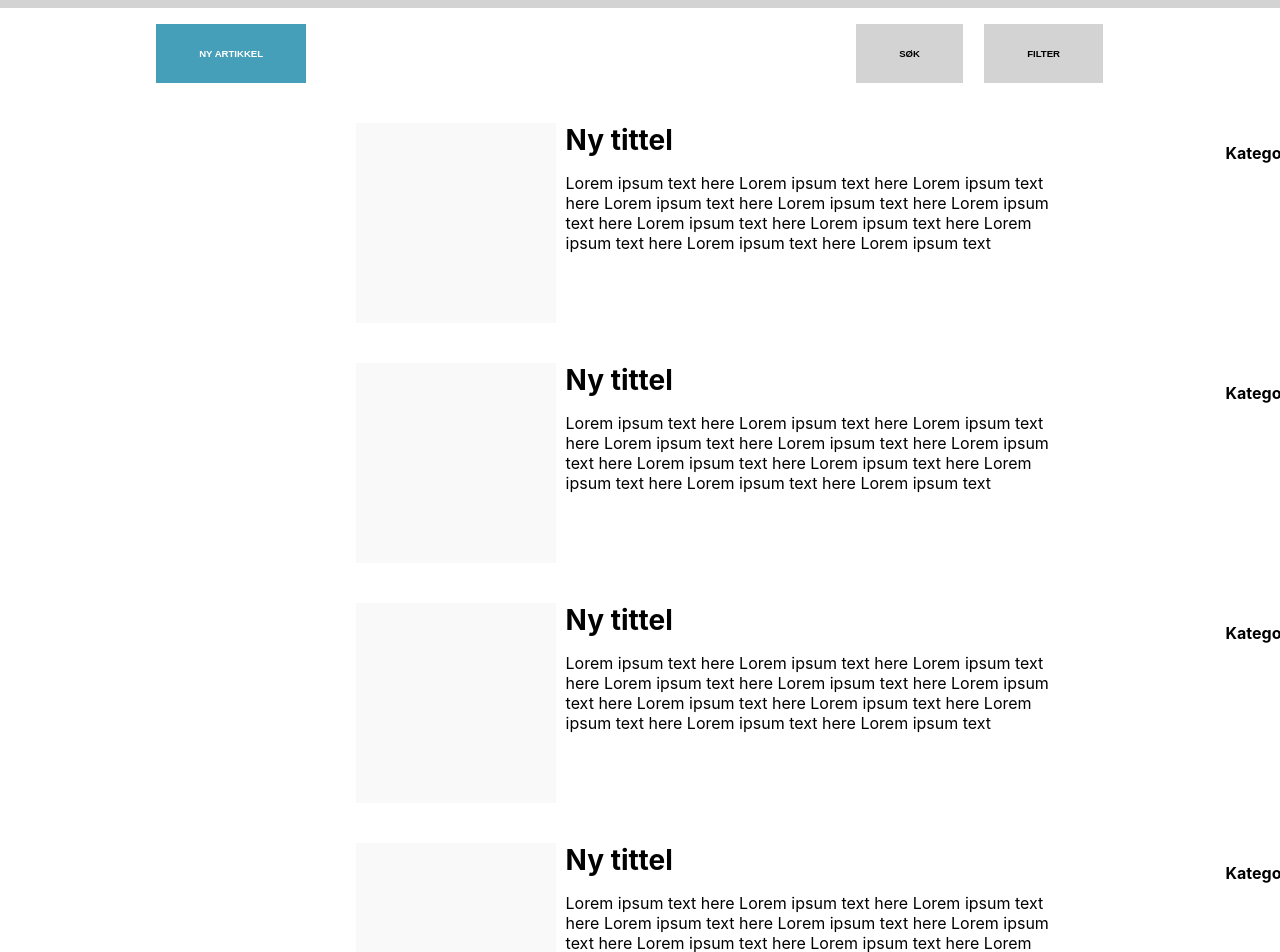
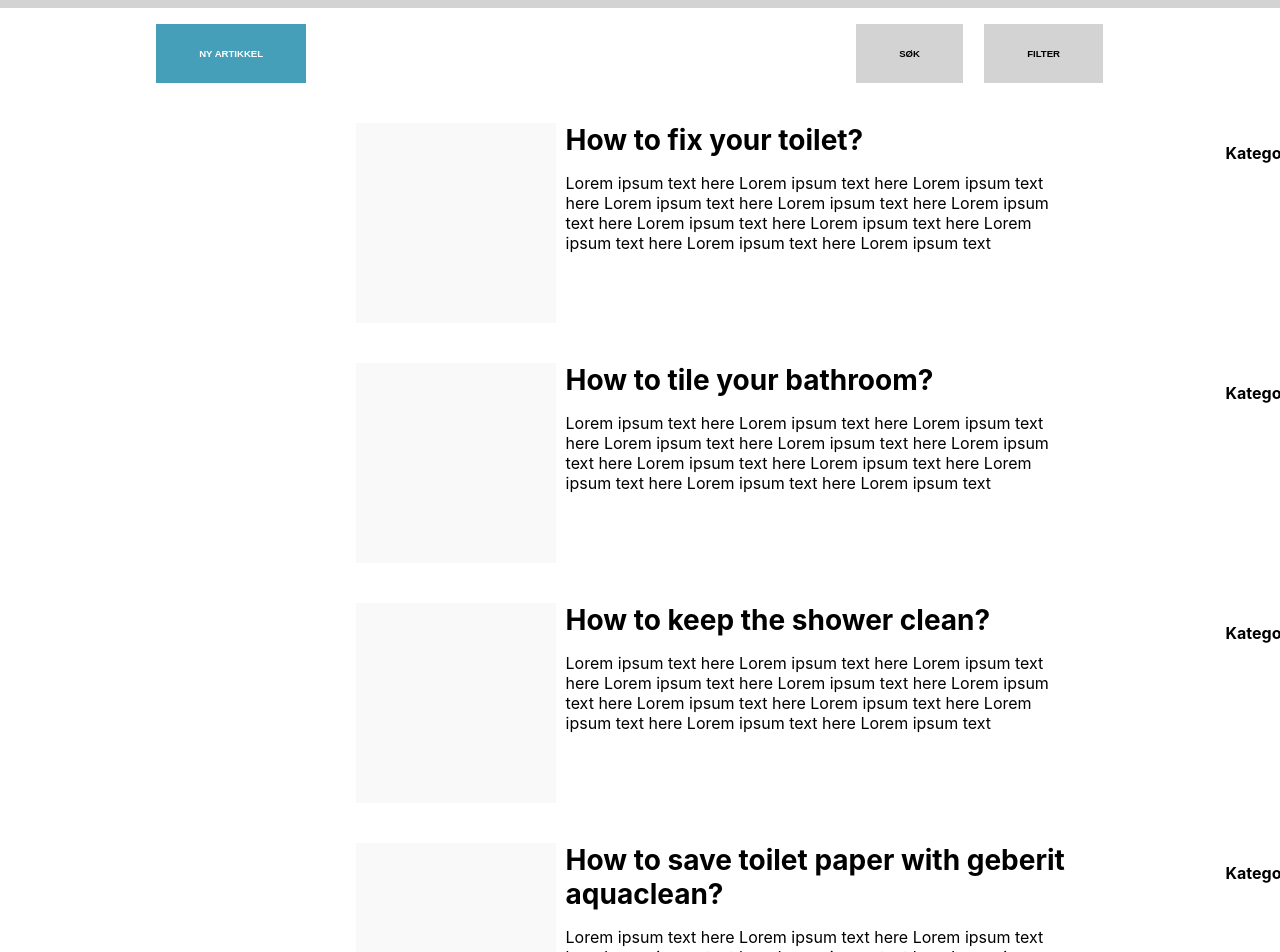
Before and after one commit to blendimaliqi/Fullstack-React-Webpage, a React app in the folder client/: page /fagartikler in a window 1280 px wide. Shown: the part 360-1312 px from the top of the page. Built offline with nearby package versions, Linux system fonts and the light colour scheme.

Commit message:
Fiksa navigering fra spesifikk artikkel til riktig "detaljvisning" (URL som inkluderer id fra artikkel)

```diff
--- a/client/src/components/Fagartikler/ArticleItem.jsx
+++ b/client/src/components/Fagartikler/ArticleItem.jsx
@@ -1,34 +1,33 @@
-import React from 'react'
-import { useState, useEffect } from 'react';
+import React, { useState, useEffect } from 'react';
+import { withRouter } from 'react-router-dom';
+
 import styled from 'styled-components';
 
-const ArtikkelPhoto = styled.section `
+const ArtikkelPhoto = styled.section`
   width: 200px;
   height: 200px;
-    background-color: #F9F9F9;
-
+  background-color: #f9f9f9;
 `;
 
-const Container = styled.section `
+const Container = styled.section`
   display: grid;
   grid-template-columns: 1fr 2fr;
   margin-left: 23rem;
 `;
 
-const ContainerAll = styled.section `
+const ContainerAll = styled.section`
   display: grid;
   grid-template-columns: 1fr 1fr;
   margin-top: 40px;
-
 `;
 
-const CategoryContainer = styled.h1 `
+const CategoryContainer = styled.h1`
   margin-top: 20px;
   font-size: 1em;
   margin-left: 10rem;
 `;
 
-const Header = styled.h1 `
+const Header = styled.h1`
   font-size: 28px;
   font-weight: bolder;
   margin-top: 0;
@@ -36,7 +35,7 @@ const Header = styled.h1 `
   margin-left: 10px;
 `;
 
-const Paragraph = styled.p `
+const Paragraph = styled.p`
   margin-left: 10px;
   width: 500px;
   /* kodesnutt under for å begrense tekst i paragraf hentet fra : https://stackoverflow.com/questions/21447269/how-to-limit-the-length-of-text-in-a-paragraph/21447588
@@ -47,17 +46,14 @@ const Paragraph = styled.p `
     */
 `;
 
+export const ArticleItem = ({ id, title, text, history }) => {
+  const handleSelect = (e) => {
+    console.log(e.target.value);
+  };
 
-export const ArticleItem = ({title, text}) => {
+  const [category, setCategory] = useState('Kategori');
 
-    const handleSelect = (e) => {
-        console.log(e.target.value)
-    }
-
-
-    const [category, setCategory] = useState("Kategori");
-
-    /*const select = () => {
+  /* const select = () => {
         setCategory((
             <select onChange={handleSelect} value="Kategori">
                 <option>
@@ -84,8 +80,7 @@ export const ArticleItem = ({title, text}) => {
 
   return (
     <>
-        <ContainerAll>
-
+      <ContainerAll onClick={() => history.push(`fagartikler/${id}`)}>
         <Container>
           <ArtikkelPhoto />
           <section>
@@ -93,13 +88,10 @@ export const ArticleItem = ({title, text}) => {
             <Paragraph>{text}</Paragraph>
           </section>
         </Container>
-         <CategoryContainer>
-            {category}
-         </CategoryContainer>
-
+        <CategoryContainer>{category}</CategoryContainer>
       </ContainerAll>
     </>
-    )
+  );
 };
 
-export default ArticleItem;
+export default withRouter(ArticleItem);
--- a/client/src/components/Fagartikler/Fagartikler.jsx
+++ b/client/src/components/Fagartikler/Fagartikler.jsx
@@ -1,22 +1,20 @@
-import React from 'react'
+import React, { useState, useEffect } from 'react';
 import { withRouter } from 'react-router-dom';
 import styled from 'styled-components';
 import Banner from '../Banner';
 import Artikkel from './ArticleItem';
 
-
-
-const PageContainer = styled.section `
+const PageContainer = styled.section`
   display: flex;
   justify-content: center;
 `;
 
-const SearchAndFilterContainer = styled.section `
+const SearchAndFilterContainer = styled.section`
   display: flex;
   justify-content: flex-end;
 `;
 
-const SearchAndFilterButton = styled.button `
+const SearchAndFilterButton = styled.button`
   display: flex;
   background-color: lightgray;
   padding: 1.5rem 2.7rem;
@@ -26,17 +24,16 @@ const SearchAndFilterButton = styled.button `
   max-height: 4rem;
   align-items: center;
   margin-right: 1.3rem;
-
 `;
 
-const NyArtikkelContainer = styled.section `
+const NyArtikkelContainer = styled.section`
   display: flex;
   justify-content: flex-start;
   width: 300px;
   margin-right: 400px;
 `;
 
-const NyArtikkelButton = styled.button `
+const NyArtikkelButton = styled.button`
   display: flex;
   background-color: #469fb9;
   padding: 1.5rem 2.7rem;
@@ -49,27 +46,57 @@ const NyArtikkelButton = styled.button `
   color: white;
 `;
 
-const MainPage = styled.section `
+const MainPage = styled.section`
   display: grid;
   justify-content: center;
 `;
 
-
-const WholePage = styled.section `
+const WholePage = styled.section`
   display: grid;
   justify-content: center;
 `;
 
+export const Fagartikler = ({ history }) => {
+  const [articles, setArticles] = useState();
 
+  useEffect(() => {
+    setArticles([
+      {
+        id: 133782,
+        title: 'How to fix your toilet?',
+        ingress:
+          'Lorem ipsum text here Lorem ipsum text here Lorem ipsum text here Lorem ipsum text here Lorem ipsum text here Lorem ipsum text here Lorem ipsum text here Lorem ipsum text here Lorem ipsum text here Lorem ipsum text here Lorem ipsum text',
+      },
+      {
+        id: 133783,
+        title: 'How to tile your bathroom?',
+        ingress:
+          'Lorem ipsum text here Lorem ipsum text here Lorem ipsum text here Lorem ipsum text here Lorem ipsum text here Lorem ipsum text here Lorem ipsum text here Lorem ipsum text here Lorem ipsum text here Lorem ipsum text here Lorem ipsum text',
+      },
+      {
+        id: 133784,
+        title: 'How to keep the shower clean?',
+        ingress:
+          'Lorem ipsum text here Lorem ipsum text here Lorem ipsum text here Lorem ipsum text here Lorem ipsum text here Lorem ipsum text here Lorem ipsum text here Lorem ipsum text here Lorem ipsum text here Lorem ipsum text here Lorem ipsum text',
+      },
+      {
+        id: 133785,
+        title: 'How to save toilet paper with geberit aquaclean?',
+        ingress:
+          'Lorem ipsum text here Lorem ipsum text here Lorem ipsum text here Lorem ipsum text here Lorem ipsum text here Lorem ipsum text here Lorem ipsum text here Lorem ipsum text here Lorem ipsum text here Lorem ipsum text here Lorem ipsum text',
+      },
+    ]);
+  }, []);
 
-export const Fagartikler = ({history}) => {
   return (
     <>
-        <Banner title={"Fagartikler"} />
+      <Banner title="Fagartikler" />
       <WholePage>
         <PageContainer>
           <NyArtikkelContainer>
-                <NyArtikkelButton onClick={() => history.push("/nyartikkel")}>NY ARTIKKEL</NyArtikkelButton>
+            <NyArtikkelButton onClick={() => history.push('/nyartikkel')}>
+              NY ARTIKKEL
+            </NyArtikkelButton>
           </NyArtikkelContainer>
           <SearchAndFilterContainer>
             <SearchAndFilterButton>SØK</SearchAndFilterButton>
@@ -78,20 +105,19 @@ export const Fagartikler = ({history}) => {
         </PageContainer>
 
         <MainPage>
-            <Artikkel title={"Ny tittel"} text={"Lorem ipsum text here Lorem ipsum text here Lorem ipsum text here Lorem ipsum text here Lorem ipsum text here Lorem ipsum text here Lorem ipsum text here Lorem ipsum text here Lorem ipsum text here Lorem ipsum text here Lorem ipsum text "}/>
-
-            <Artikkel title={"Ny tittel"} text={"Lorem ipsum text here Lorem ipsum text here Lorem ipsum text here Lorem ipsum text here Lorem ipsum text here Lorem ipsum text here Lorem ipsum text here Lorem ipsum text here Lorem ipsum text here Lorem ipsum text here Lorem ipsum text "}/>
-
-            <Artikkel title={"Ny tittel"} text={"Lorem ipsum text here Lorem ipsum text here Lorem ipsum text here Lorem ipsum text here Lorem ipsum text here Lorem ipsum text here Lorem ipsum text here Lorem ipsum text here Lorem ipsum text here Lorem ipsum text here Lorem ipsum text "}/>
-
-            <Artikkel title={"Ny tittel"} text={"Lorem ipsum text here Lorem ipsum text here Lorem ipsum text here Lorem ipsum text here Lorem ipsum text here Lorem ipsum text here Lorem ipsum text here Lorem ipsum text here Lorem ipsum text here Lorem ipsum text here Lorem ipsum text "}/>
-
+          {articles &&
+            articles.map((article) => (
+              <Artikkel
+                id={article.id}
+                key={article.id}
+                title={article.title}
+                text={article.ingress}
+              />
+            ))}
         </MainPage>
       </WholePage>
-
-
     </>
-    )
+  );
 };
 
 export default withRouter(Fagartikler);
--- a/client/src/pages/FagartiklerPage.jsx
+++ b/client/src/pages/FagartiklerPage.jsx
@@ -1,12 +1,10 @@
-import React from 'react'
-import Fagartikler from '../components/Fagartikler/Fagartikler'
+import React from 'react';
+import Fagartikler from '../components/Fagartikler/Fagartikler';
 
-export const FagartiklerPage = () => {
-    return (
-        <div>
-            <Fagartikler/>
-        </div>
-    )
-};
+export const FagartiklerPage = () => (
+  <div>
+    <Fagartikler />
+  </div>
+);
 
 export default FagartiklerPage;
--- a/client/src/routes/Routes.jsx
+++ b/client/src/routes/Routes.jsx
@@ -9,6 +9,7 @@ import Office from '../pages/Office';
 import { Contact } from '../pages/Contact';
 import FagartiklerPage from '../pages/FagartiklerPage';
 import NewArticle from '../pages/NewArticle';
+import ArticleDetails from '../components/Article Details/ArticleDetails';
 
 const Routes = () => (
   <Router>
@@ -29,6 +30,9 @@ const Routes = () => (
         <Route exact path="/fagartikler">
           <FagartiklerPage />
         </Route>
+        <Route exact path="/fagartikler/:id">
+          <ArticleDetails />
+        </Route>
         <Route exact path="/nyartikkel">
           <NewArticle />
         </Route>
```
Also changed, not shown: client/App.jsx (+4 -5 lines). Lines whose indentation alone changed are shown as unchanged.
